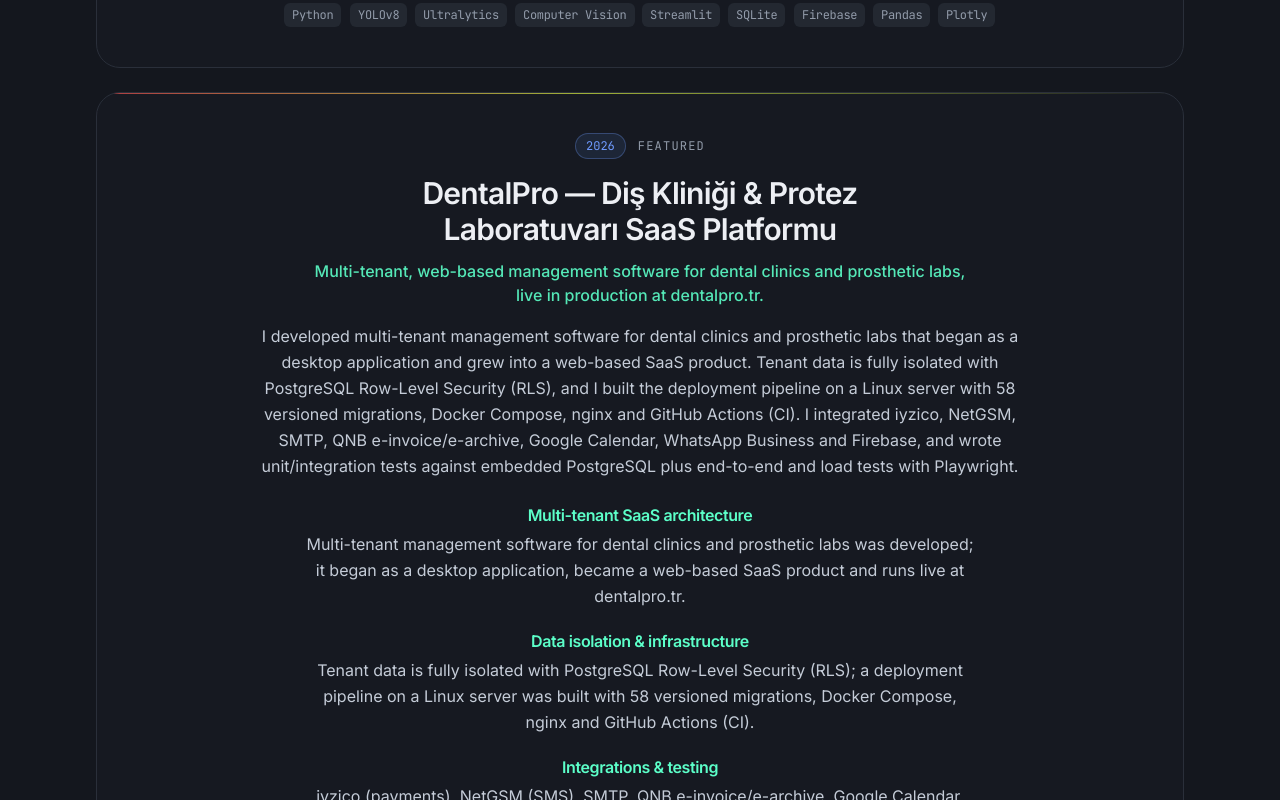
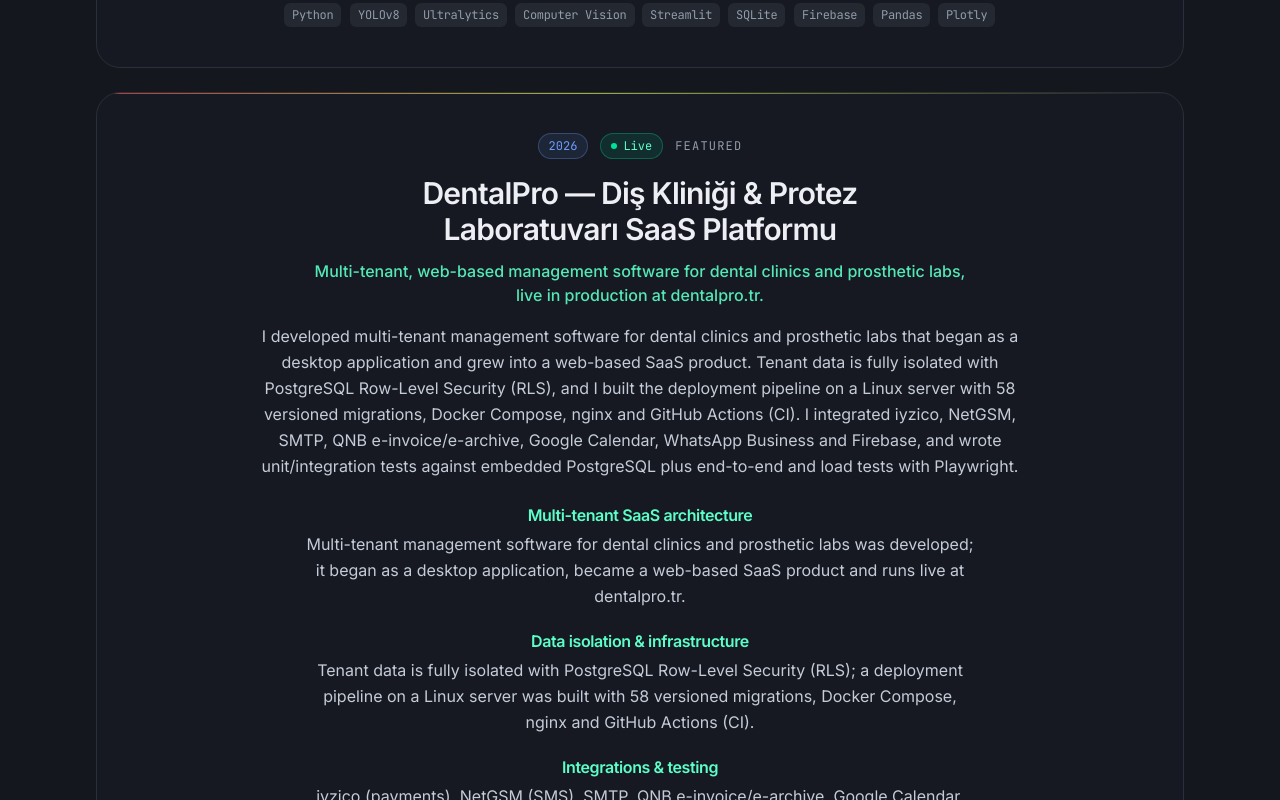
Before and after one commit to bengin-noyan/bengin-portfolio, a Next.js app: page / in a window 1280 px wide. Shown: the part 4380-5180 px from the top of the page. Built offline with nearby package versions, Linux system fonts and the light colour scheme.

Commit message:
feat: mark live projects with a pulsing "Live" badge

```diff
--- a/src/app/globals.css
+++ b/src/app/globals.css
@@ -493,7 +493,13 @@
     animation: none;
   }
 
-  /* 5. will-change kalici compositor katmani aciyor. Reveal yuzlerce ogede
+  /* 5. "Canlida" rozetinin noktasi: box-shadow animasyonu her karede
+     repaint. Nokta duruyor, sadece halkasi yayilmiyor. */
+  .pulse-ring {
+    animation: none;
+  }
+
+  /* 6. will-change kalici compositor katmani aciyor. Reveal yuzlerce ogede
      var (tek basina skills listesinde ~50 etiket) ve gecis bitince de katman
      duruyor. Zaten transform/opacity animasyonu, tarayici ipucusuz da
      composite ediyor. */
--- a/src/components/Projects.tsx
+++ b/src/components/Projects.tsx
@@ -69,6 +69,20 @@
   } catch {
     return url;
   }
+}
+
+// Yayindaki urunu kartin ustunde belli ediyor. Isveren kartlari goz
+// gezdirerek tariyor, dugmeye kadar inmeden de gorsun diye.
+function LiveBadge({ project }: { project: Project }) {
+  const { t } = useLang();
+  if (!project.links.demo) return null;
+
+  return (
+    <span className="inline-flex items-center gap-1.5 rounded-full border border-accent/30 bg-accent/10 px-2.5 py-1 font-mono text-xs text-accent-bright">
+      <span aria-hidden="true" className="pulse-ring size-1.5 rounded-full bg-accent" />
+      {t(ui.live)}
+    </span>
+  );
 }
 
 function ProjectLinks({ project }: { project: Project }) {
@@ -186,6 +200,7 @@
                       {project.year}
                     </span>
                   ) : null}
+                  <LiveBadge project={project} />
                   <span className="font-mono text-xs tracking-widest text-fg-subtle uppercase">
                     Featured
                   </span>
@@ -230,11 +245,14 @@
                 <Cover project={project} />
 
                 <div className="flex flex-1 flex-col items-center p-7 text-center sm:p-10">
-                  {project.year ? (
-                    <span className="w-fit rounded-full border border-accent-2/30 bg-accent-2/10 px-2.5 py-1 font-mono text-xs text-accent-2">
-                      {project.year}
-                    </span>
-                  ) : null}
+                  <div className="flex items-center gap-3">
+                    {project.year ? (
+                      <span className="w-fit rounded-full border border-accent-2/30 bg-accent-2/10 px-2.5 py-1 font-mono text-xs text-accent-2">
+                        {project.year}
+                      </span>
+                    ) : null}
+                    <LiveBadge project={project} />
+                  </div>
 
                   <h3 className="mt-4 max-w-3xl text-center text-2xl font-semibold tracking-tight text-balance text-fg transition-colors duration-300 group-hover:text-accent-bright sm:text-3xl">
                     {project.title}
```
